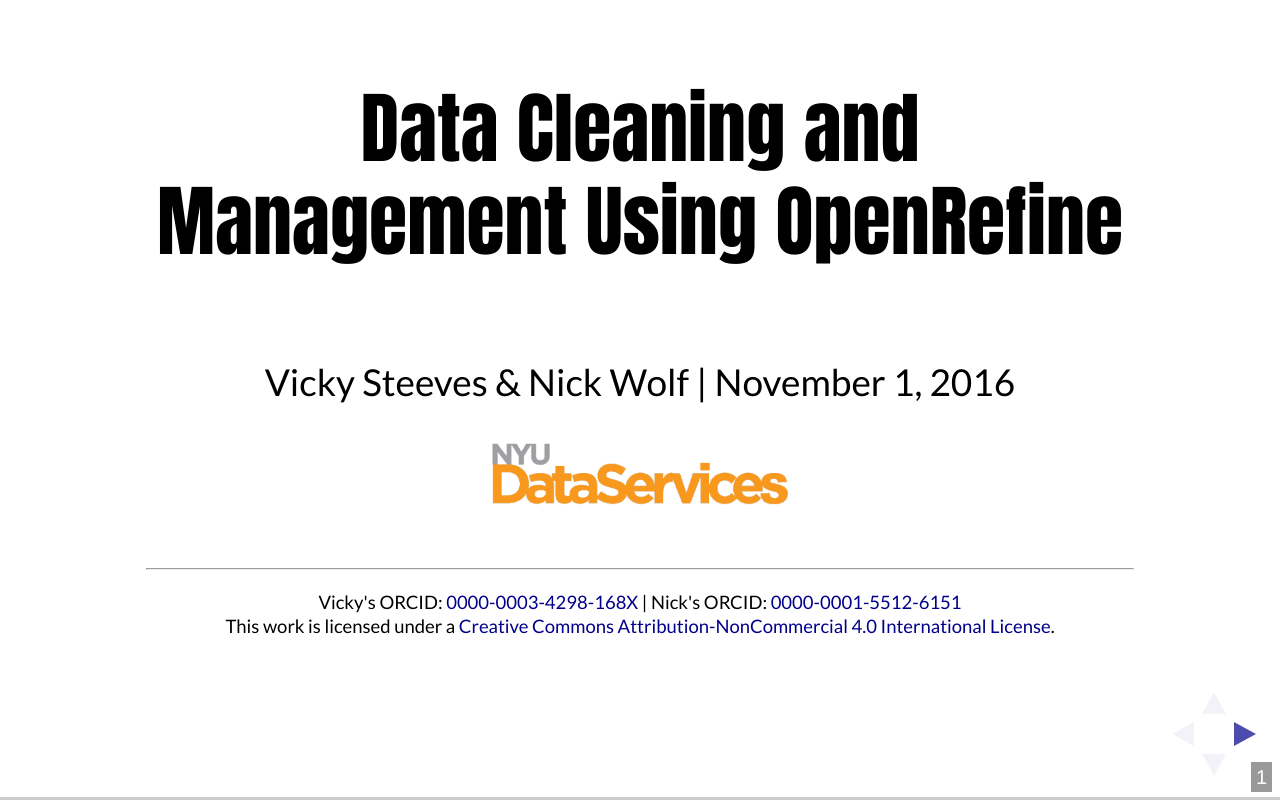
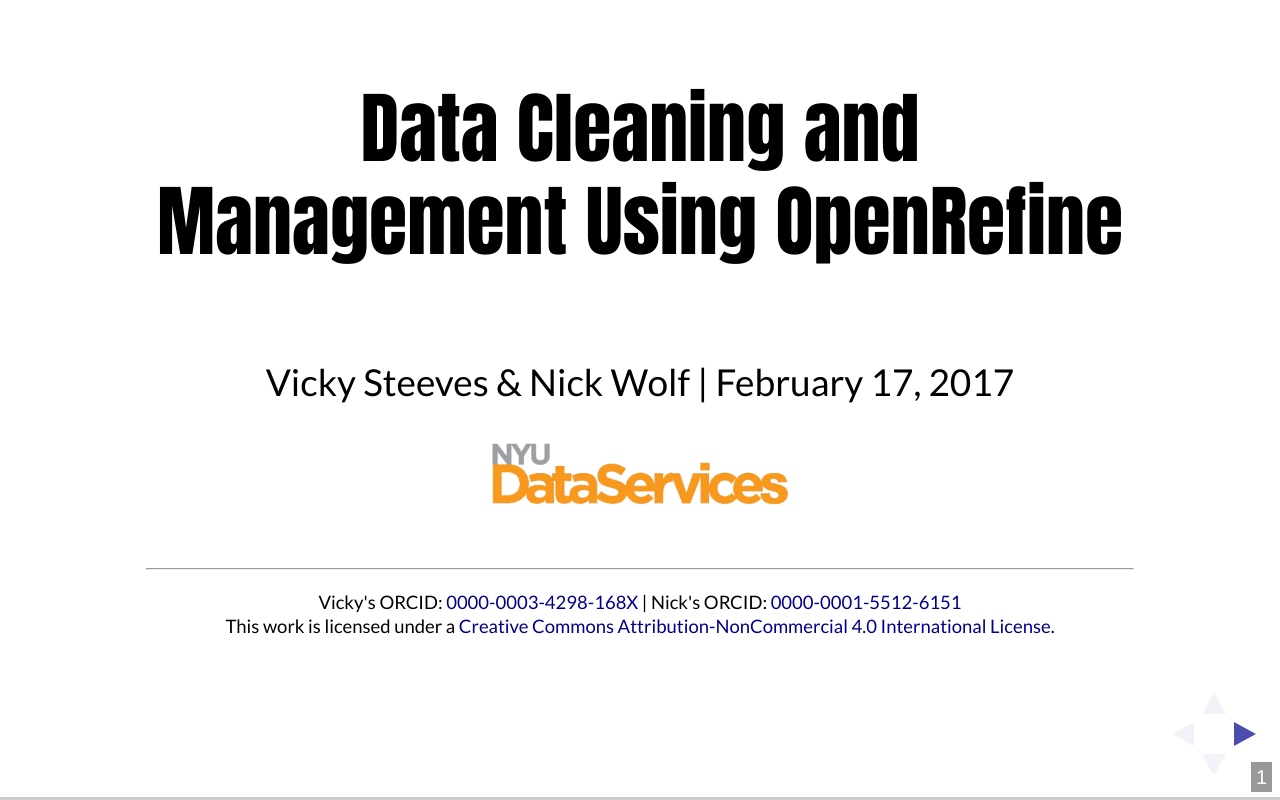
Before and after one commit to NYU-DataServices/CleaningData-OpenRefine, a website: page index.html in a window 1280 px wide. Drawn offline with Linux system fonts and the light colour scheme; a web font is replaced by a local one.

Commit message:
Updating the date for Feb LYD workshop

```diff
--- a/index.html
+++ b/index.html
@@ -27,7 +27,7 @@
 				<section>
 					<h2>Data Cleaning and Management Using OpenRefine</h2><br/>
 
-					<div class="title-page"><p>Vicky Steeves & Nick Wolf | November 1, 2016</p></div>
+					<div class="title-page"><p>Vicky Steeves & Nick Wolf | February 17, 2017</p></div>
 
 					<img src="imgs/dataservices.png" width="30%" height="30%" align="middle"><br/>
 
```
